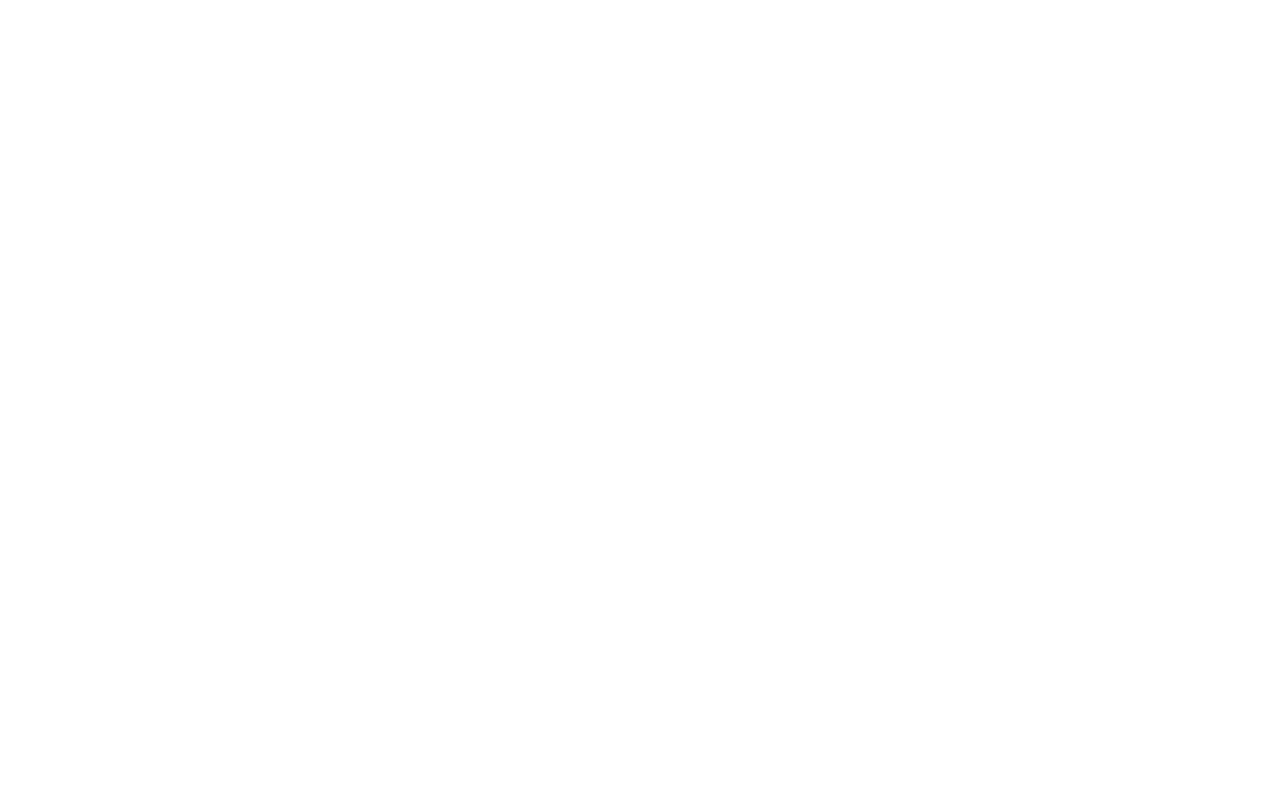
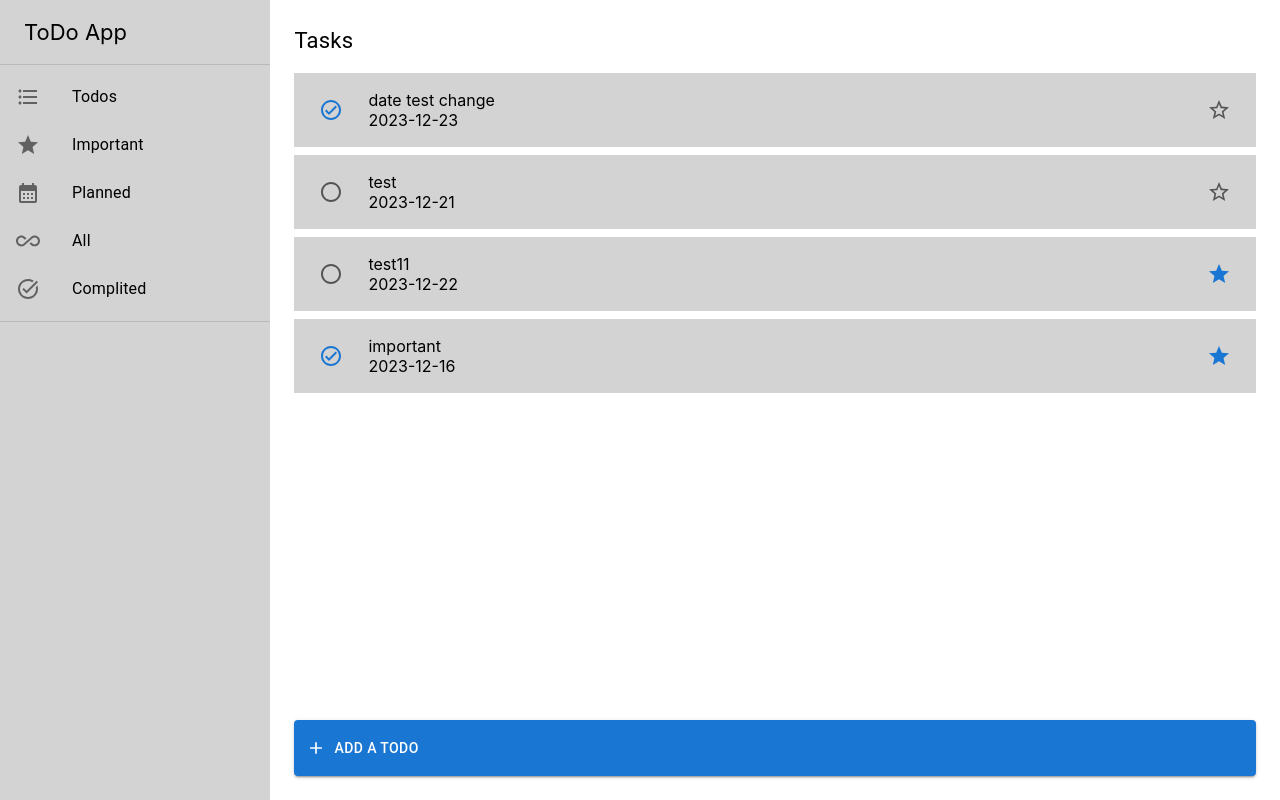
Before and after one commit to ytanaka44/react-todoapp, a React (Create React App) app in the folder frontend/: page /all in a window 1280 px wide. Before the commit this address had no page. Built offline with nearby package versions, Linux system fonts and the light colour scheme; data requests are answered from the project's data file.

Commit message:
add: Navigation to specific pages upon sidebar button selection(#3 #22)

```diff
--- a/frontend/src/App.tsx
+++ b/frontend/src/App.tsx
@@ -30,6 +30,40 @@
                 todos={todos}
                 setTodos={setTodos}
                 fetchTodos={fetchTodos}
+                filterFunction={(todo) => !todo.done}
+              />
+            }
+          />
+          <Route
+            path="/important"
+            element={
+              <TodoList
+                todos={todos}
+                setTodos={setTodos}
+                fetchTodos={fetchTodos}
+                filterFunction={(todo) => todo.important}
+              />
+            }
+          />
+          <Route
+            path="/all"
+            element={
+              <TodoList
+                todos={todos}
+                setTodos={setTodos}
+                fetchTodos={fetchTodos}
+                filterFunction={() => true}
+              />
+            }
+          />
+          <Route
+            path="/complited"
+            element={
+              <TodoList
+                todos={todos}
+                setTodos={setTodos}
+                fetchTodos={fetchTodos}
+                filterFunction={(todo) => todo.done}
               />
             }
           />
@@ -40,6 +74,7 @@
                 todos={todos}
                 setTodos={setTodos}
                 fetchTodos={fetchTodos}
+                filterFunction={(todo) => !todo.done}
               />
             }
           />
--- a/frontend/src/components/Sidebar.tsx
+++ b/frontend/src/components/Sidebar.tsx
@@ -16,6 +16,7 @@
 import LightModeIcon from "@mui/icons-material/LightMode";
 import AllInclusiveIcon from "@mui/icons-material/AllInclusive";
 import FormatListBulletedIcon from "@mui/icons-material/FormatListBulleted";
+import { Link, useNavigate } from "react-router-dom";
 
 interface SidebarProps {
   /**
@@ -27,37 +28,38 @@
 
 const Sidebar: React.FC<SidebarProps> = (props) => {
   const { window } = props;
+  const navigate = useNavigate();
   const listItems = [
     {
       text: "Todos",
       icon: <FormatListBulletedIcon />,
-      onClick: () => handleItemClick("Inbox"),
+      to: "/",
     },
     {
       text: "Important",
       icon: <StarIcon />,
-      onClick: () => handleItemClick("Starred"),
+      to: "/important",
     },
     {
       text: "Planned",
       icon: <CalendarMonthIcon />,
-      onClick: () => handleItemClick("Send email"),
+      to: "planned",
     },
     {
       text: "All",
       icon: <AllInclusiveIcon />,
-      onClick: () => handleItemClick("Drafts"),
+      to: "/all",
     },
     {
       text: "Complited",
       icon: <TaskAltIcon />,
-      onClick: () => handleItemClick("Drafts"),
+      to: "complited",
     },
   ];
 
   // 例えば、クリックイベントに対する処理
-  const handleItemClick = (text: string) => {
-    console.log(`${text} clicked`);
+  const handleItemClick = (to: string) => {
+    navigate(to);
   };
 
   return (
@@ -74,9 +76,9 @@
       </Toolbar>
       <Divider />
       <List>
-        {listItems.map((item) => (
+        {listItems.map((item, index) => (
           <ListItem key={item.text} disablePadding>
-            <ListItemButton onClick={item.onClick}>
+            <ListItemButton onClick={() => handleItemClick(item.to)}>
               <ListItemIcon>{item.icon}</ListItemIcon>
               <ListItemText primary={item.text} />
             </ListItemButton>
--- a/frontend/src/db/db.json
+++ b/frontend/src/db/db.json
@@ -5,7 +5,7 @@
       "title": "date test change",
       "description": "",
       "done": true,
-      "important": true,
+      "important": false,
       "date": "2023-12-23",
       "createdAt": "2023-12-13 04:36:48"
     },
@@ -23,9 +23,18 @@
       "title": "test11",
       "description": "",
       "done": false,
-      "important": false,
+      "important": true,
       "date": "2023-12-22",
       "createdAt": "2023-12-13 07:26:02"
+    },
+    {
+      "id": "0e93642f-4b64-4053-a539-0b20af14abfa",
+      "title": "important",
+      "description": "important test",
+      "done": true,
+      "important": true,
+      "date": "2023-12-16",
+      "createdAt": "2023-12-15 06:03:56"
     }
   ]
 }
--- a/frontend/src/todo/TodoList.tsx
+++ b/frontend/src/todo/TodoList.tsx
@@ -1,29 +1,24 @@
 import { Box, Checkbox, Typography } from "@mui/material";
-import React, { useEffect, useState } from "react";
+import React from "react";
 import CircleOutlinedIcon from "@mui/icons-material/CircleOutlined";
 import CheckCircleOutlinedIcon from "@mui/icons-material/CheckCircleOutlined";
 import StarBorderOutlinedIcon from "@mui/icons-material/StarBorderOutlined";
 import StarIcon from "@mui/icons-material/Star";
-import { getAllTodos, updateTodo } from "./api/api";
+import { updateTodo } from "./api/api";
 import { TodoState } from "./types/types";
 import AddTodo from "./AddTodo";
 import useModalRoute from "./hooks/useModalRoute";
-import { useTodos } from "./hooks/useTodos";
-import { useNavigate } from "react-router-dom";
 
 interface TodoListProps {
   todos: TodoState[];
   setTodos: React.Dispatch<React.SetStateAction<TodoState[]>>;
   fetchTodos: () => void;
+  filterFunction: (todo: TodoState) => boolean;
 }
 
 const TodoList: React.FC<TodoListProps> = (props) => {
   const { editModalPath } = useModalRoute();
-
-  // const fetchTodos = async () => {
-  //   const todos = await getAllTodos();
-  //   setDatas(todos);
-  // };
+  const fileteredTodos = props.todos.filter(props.filterFunction);
 
   const handleCheckDone = async (todo: TodoState) => {
     const updateData = { ...todo, done: !todo.done };
@@ -58,9 +53,7 @@
           Tasks
         </Typography>
         <Box sx={{ overflowY: "auto", maxHeight: "75vh" }}>
-          {props.todos
-            .filter((todo) => !todo.done)
-            .map((todo, index) => (
+          {fileteredTodos.map((todo, index) => (
             <Box
               key={todo.id}
               sx={{ backgroundColor: "lightgray", mb: 1, cursor: "pointer" }}
```
Lines whose indentation alone changed are shown as unchanged.
